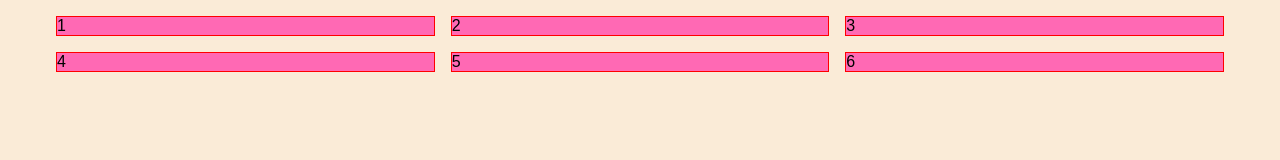
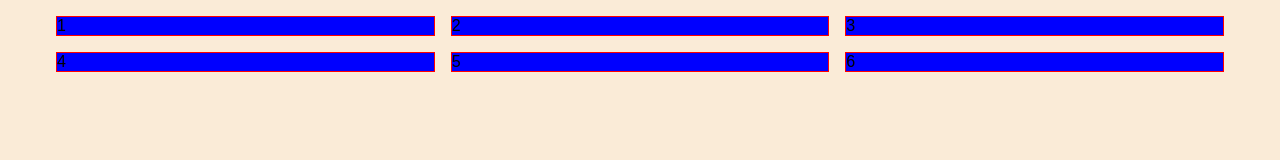
Before and after one commit to fridahenriksen1/resa-examen-dd, a plain HTML site: page index.html in a window 1280 px wide. Drawn offline with Linux system fonts and the light colour scheme; files whose address does not match are found by name.

Commit message:
conflict resolved

```diff
--- a/assets/sass/style.css
+++ b/assets/sass/style.css
@@ -207,14 +207,14 @@ body {
   flex-wrap: wrap;
   padding: 1rem;
   gap: var(--flex-gap);
-  /* Denna kod ska läggas till på lämpligt ställe ex i en komponent partial gg*/
+  /* Denna kod ska läggas till på lämpligt ställe ex i en komponent partial */
   /* Om ni vill använda gap och vill att det blir smooth med mellanrummen använd denna uträkning */
   /* https://wiryawanadipa.com/blog/calculate-percentage-width-of-flex-items-when-using-gap/ */
   /* flex: 0 0 calc((100% / 3) - (((3 - 1) / 3) * 1rem)); */
 }
 .flex-container .flex-item {
   --flex-items: 1;
-  background-color: hotpink;
+  background-color: blue;
   border: 1px solid red;
   flex: 0 0 calc(100% / var(--flex-items) - (var(--flex-items) - 1) / var(--flex-items) * var(--flex-gap));
 }
```
Also changed, not shown: 1 other file.
